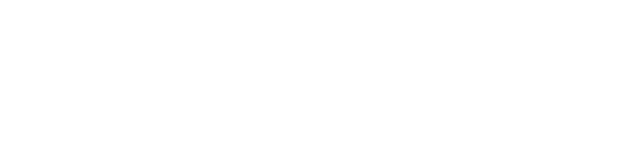
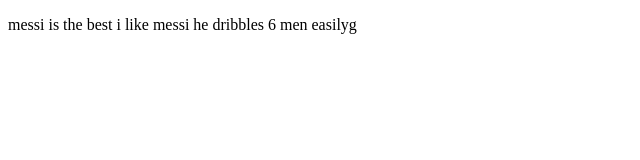
Before and after one commit to marufmeer/my-third-new-repo, a plain HTML site: page my-third-new-repo/index.html in a window 1280 px wide. Shown: the whole page, without its empty margins (0-640 px from the left). Drawn offline with Linux system fonts and the light colour scheme.

Commit message:
paragrah commit

```diff
--- a/my-third-new-repo/index.html
+++ b/my-third-new-repo/index.html
@@ -5,6 +5,7 @@
     <meta http-equiv="X-UA-Compatible" content="IE=edge">
     <meta name="viewport" content="width=device-width, initial-scale=1.0">
     <title>messi is the beast</title>
+    <p>messi is the best i like messi he dribbles 6 men easilyg</p>
 </head>
 <body>
 
```
